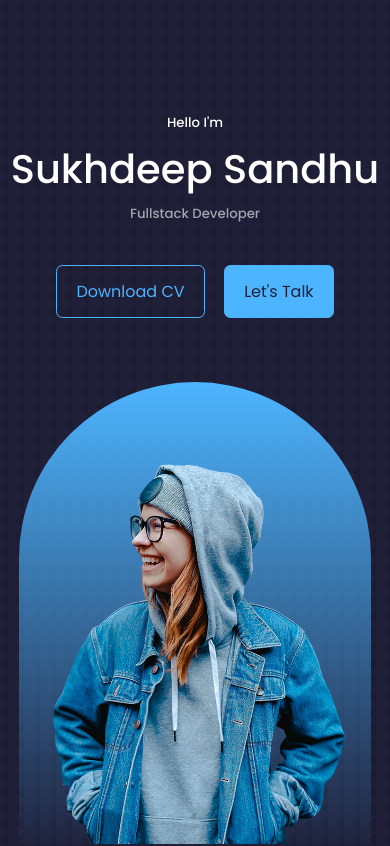
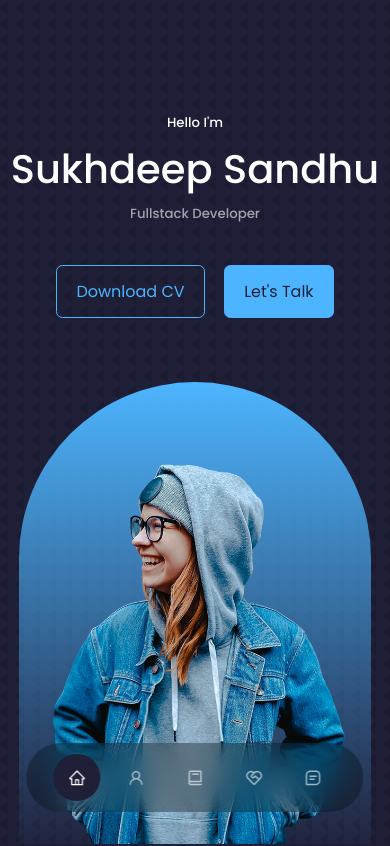
Before and after one commit to sandhusukhdeep2/portfolio, a React (Create React App) app: page / in a window 390 px wide. Shown: the top 846 px of the page. Built offline with nearby package versions, Linux system fonts and the light colour scheme.

Commit message:
Nav Finish
All work of navigation var is finish including mobile ready

```diff
--- a/src/App.jsx
+++ b/src/App.jsx
@@ -6,6 +6,7 @@ import About from './components/about/About'
 import Experience from './components/experience/Experience'
 import Portfolio from './components/portfolio/Portfolio'
 import Services from './components/services/Services'
+import Testimonials from './components/testimonials/Testimonials'
 
 const app = () => {
   return (
@@ -17,6 +18,7 @@ const app = () => {
       <Experience/>
       <Portfolio/>
       <Services/>
+      <Testimonials/>
     </>
   )
 }
--- a/src/components/nav/Nav.css
+++ b/src/components/nav/Nav.css
@@ -0,0 +1,33 @@
+nav {
+    background: rgba(0, 0, 0,0.3);
+    width:max-content;
+    display: block;
+    padding: 0.7rem 1.7rem;
+    z-index: 2;
+    position: fixed;
+    left: 50%;
+    transform: translateX(-50%);
+    bottom: 2rem;
+    display: flex;
+    gap: 0.8rem;
+    border-radius: 3rem;
+    backdrop-filter: blur(15px);
+}
+
+nav a{
+    background: transparent;
+    padding: 0.9rem;
+    border-radius: 50%;
+    display: flex;
+    color: var(--color-light);
+    font-size: 1.1rem;
+}
+
+nav a:hover {
+    background: rgba(0,0,0,0.3);
+}
+
+nav a.active {
+    background: var(--color-bg);
+    color: var(--color-white);
+}
--- a/src/components/nav/Nav.jsx
+++ b/src/components/nav/Nav.jsx
@@ -5,15 +5,17 @@ import {AiOutlineUser} from 'react-icons/ai'
 import {BiBook} from 'react-icons/bi'
 import {RiServiceLine} from 'react-icons/ri'
 import {BiMessageSquareDetail} from 'react-icons/bi'
+import { useState } from 'react'
 
 const Nav = () => {
+  const[activeNav, setactiveNav]= useState('#')
   return (
     <nav>
-        <a href='#'><AiOutlineHome/></a>
-        <a href='#about'><AiOutlineUser/></a>
-        <a href='#experience'><BiBook/></a>
-        <a href='#services'><RiServiceLine/></a>
-        <a href='#contact'><BiMessageSquareDetail/></a>
+        <a href='#' onClick={() => setactiveNav('#')} className={activeNav === '#' ? 'active' : ''}><AiOutlineHome/></a>
+        <a href='#about' onClick={() => setactiveNav('#about')} className={activeNav === '#about' ? 'active' : ''}><AiOutlineUser/></a>
+        <a href='#experience' onClick={() => setactiveNav('#experience')} className={activeNav === '#experience' ? 'active' : ''}><BiBook/></a>
+        <a href='#services' onClick={() => setactiveNav('#services')} className={activeNav === '#services' ? 'active' : ''}><RiServiceLine/></a>
+        <a href='#contact' onClick={() => setactiveNav('#contact')} className={activeNav === '#contact' ? 'active' : ''}><BiMessageSquareDetail/></a>
     </nav>
   )
 }
```
